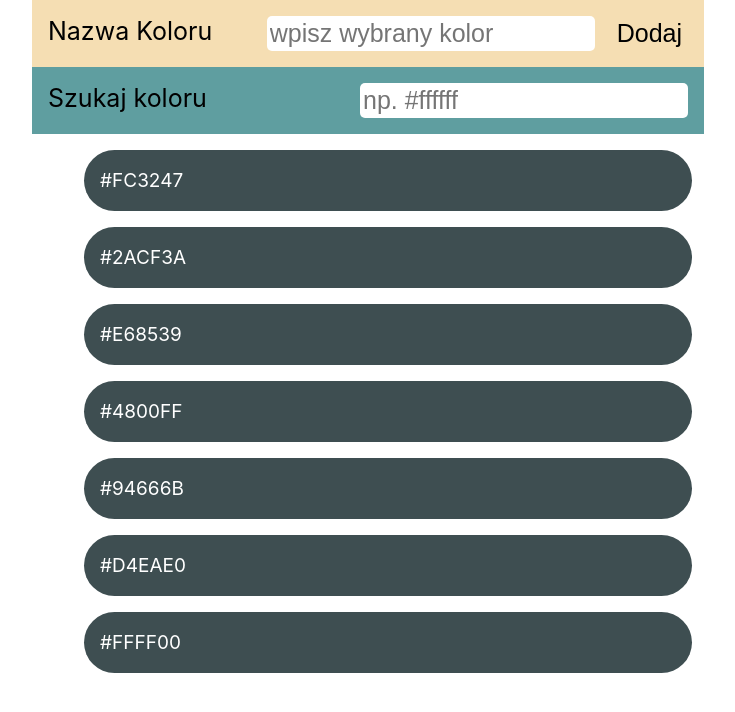
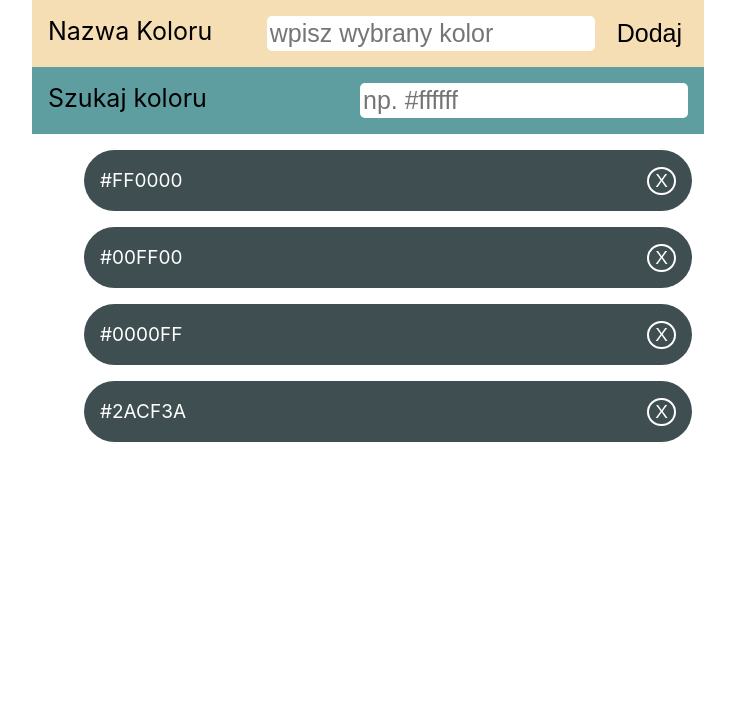
Before and after one commit to Tommy3DE/form-task, a React (Create React App) app: page / in a window 1280 px wide. Shown: the top 712 px of the page, without its empty margins (272-1007 px from the left). Built offline with nearby package versions, Linux system fonts and the light colour scheme.

Commit message:
removal of default values

```diff
--- a/src/App.tsx
+++ b/src/App.tsx
@@ -6,7 +6,7 @@ import SecondForm from './components/SecondForm';
 
 function App() {
   const [color, setColor] = useState('');
-  const [colorList, setColorList] = useState<string[]>([]);
+  const [colorList, setColorList] = useState<string[]>(['#FF0000', '#00FF00', '#0000FF', '#2acf3a']);
 
   return (
     <div className="App">
--- a/src/components/FirstForm.tsx
+++ b/src/components/FirstForm.tsx
@@ -33,7 +33,6 @@ const FirstForm = ({ color, setColor, setColorList }: FirstFormProps) => {
     }
   };
 
-
   const inputIsValid = (value: string): boolean => {
     return /^#[a-fA-F0-9]{6}$/.test(value);
   };
--- a/src/components/List.tsx
+++ b/src/components/List.tsx
@@ -1,6 +1,5 @@
 import { Dispatch, SetStateAction } from 'react'
 import './list.scss'
-import defaultColors from '../data/defaultColors'
 
 type ListProps = {
   colorList: string[],
@@ -16,17 +15,6 @@ const List = ({ colorList, setColorList }: ListProps) => {
 
   return (
     <div>
-      <ul className='goonline_list-ul'>
-        {defaultColors.map((dcolor, index) => (
-          <li key={index}>
-            <div className='goonline_list-ul-content'>
-              <p>
-                {dcolor.color.toUpperCase()}
-              </p>
-            </div>
-          </li>
-        ))}
-      </ul>
       <ul className='goonline_list-ul'>
         {colorList.map((color, index) => (
           <li key={index} onDoubleClick={() => handleDelete(index)}>
--- a/src/data/defaultColors.tsx
+++ /dev/null
@@ -1,32 +0,0 @@
-const defaultColors = [
-    {
-        color: '#fc3247',
-        name: 'red'
-    },
-    {
-        color: '#2acf3a',
-        name: 'green'
-    },
-    {
-        color: '#e68539',
-        name: 'orange'
-    },
-    {
-        color: '#4800ff',
-        name: 'blue'
-    },
-    {
-        color: '#94666b',
-        name: 'brown'
-    },
-    {
-        color: '#d4eae0',
-        name: 'mint'
-    },
-    {
-        color: '#ffff00',
-        name: 'yellow'
-    },
-]
-
-export default defaultColors
```
